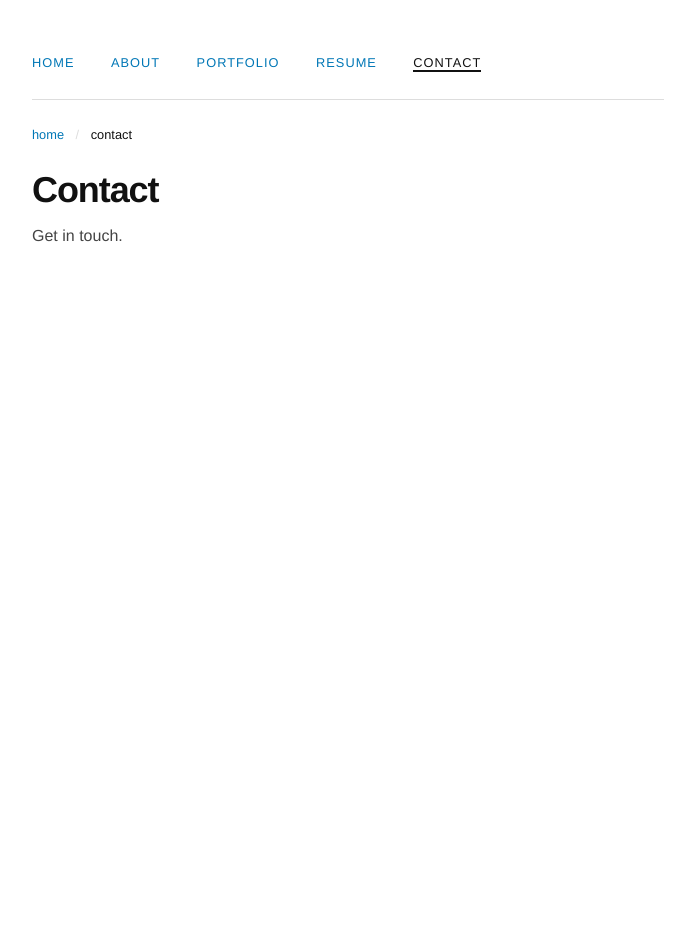
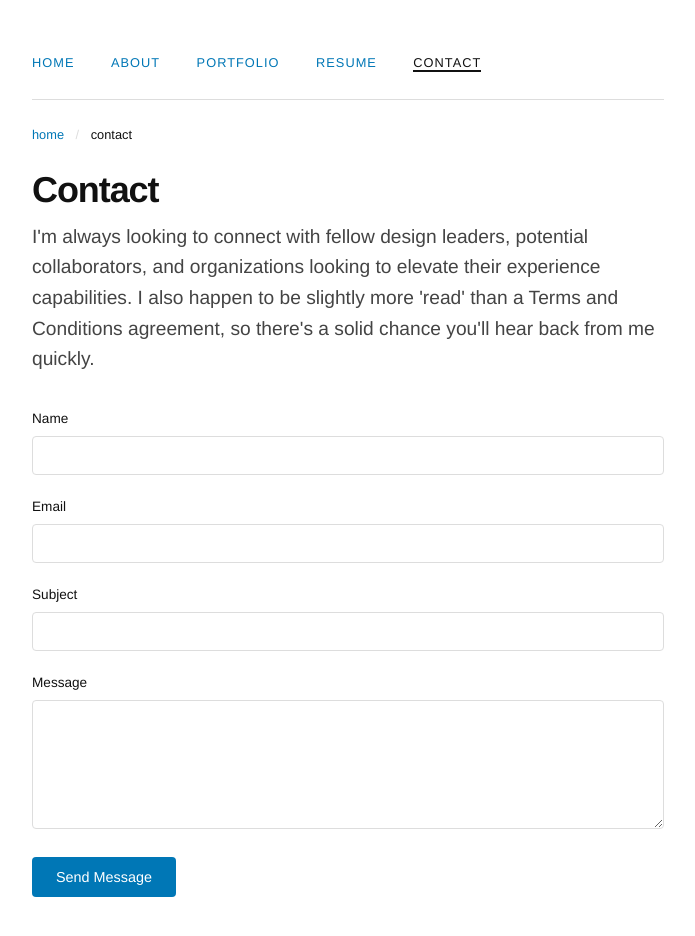
Before and after one commit to HarshaVe/work, an Astro site: page /contact in a window 1280 px wide. Shown: the whole page, without its empty margins (292-987 px from the left). Before the commit the page ends 800 px from the top, so only its background shows below. Built offline with nearby package versions, Linux system fonts and the light colour scheme; Astro itself is replaced by a stand-in of ours.

Commit message:
Contact form added

```diff
--- a/src/pages/contact/index.astro
+++ b/src/pages/contact/index.astro
@@ -9,5 +9,35 @@ const breadcrumbs = [
 
 <Layout title="Contact" breadcrumbs={breadcrumbs}>
   <h1>Contact</h1>
-  <p>Get in touch.</p>
+
+  <p class="intro">I'm always looking to connect with fellow design leaders, potential collaborators, and organizations looking to elevate their experience capabilities. I also happen to be slightly more 'read' than a Terms and Conditions agreement, so there's a solid chance you'll hear back from me quickly.</p>
+
+  <form name="contact" method="POST" data-netlify="true" netlify-honeypot="bot-field">
+    <input type="hidden" name="form-name" value="contact" />
+    <p class="hidden">
+      <label>Don't fill this out if you're human: <input name="bot-field" /></label>
+    </p>
+
+    <div class="form-group">
+      <label for="name">Name</label>
+      <input type="text" id="name" name="name" required />
+    </div>
+
+    <div class="form-group">
+      <label for="email">Email</label>
+      <input type="email" id="email" name="email" required />
+    </div>
+
+    <div class="form-group">
+      <label for="subject">Subject</label>
+      <input type="text" id="subject" name="subject" required />
+    </div>
+
+    <div class="form-group">
+      <label for="message">Message</label>
+      <textarea id="message" name="message" rows="6" required></textarea>
+    </div>
+
+    <button type="submit">Send Message</button>
+  </form>
 </Layout>
--- a/src/styles/global.css
+++ b/src/styles/global.css
@@ -446,3 +446,66 @@ h4 {
   padding-top: 1rem;
   border-top: 1px solid var(--color-border);
 }
+
+/* Contact form */
+form {
+  margin-top: 1.5rem;
+}
+
+.form-group {
+  margin-bottom: 1.25rem;
+}
+
+.form-group label {
+  display: block;
+  font-size: 0.85rem;
+  font-weight: 500;
+  margin-bottom: 0.35rem;
+  color: var(--color-text);
+}
+
+.form-group input,
+.form-group textarea {
+  width: 100%;
+  padding: 0.6rem 0.75rem;
+  font-family: var(--font-sans);
+  font-size: 1rem;
+  border: 1px solid var(--color-border);
+  border-radius: 4px;
+  background: var(--color-background);
+  color: var(--color-text);
+  transition: border-color 0.2s ease;
+}
+
+.form-group input:focus,
+.form-group textarea:focus {
+  outline: none;
+  border-color: var(--color-accent);
+}
+
+.form-group textarea {
+  resize: vertical;
+  min-height: 120px;
+}
+
+button[type="submit"] {
+  display: inline-block;
+  padding: 0.75rem 1.5rem;
+  font-family: var(--font-sans);
+  font-size: 0.9rem;
+  font-weight: 500;
+  color: #fff;
+  background-color: var(--color-accent);
+  border: none;
+  border-radius: 4px;
+  cursor: pointer;
+  transition: background-color 0.2s ease;
+}
+
+button[type="submit"]:hover {
+  background-color: var(--color-accent-hover);
+}
+
+.hidden {
+  display: none;
+}
```
